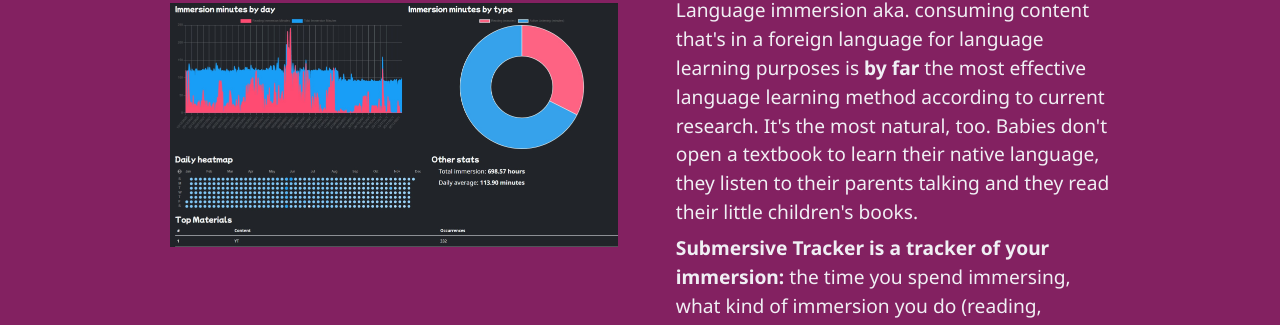
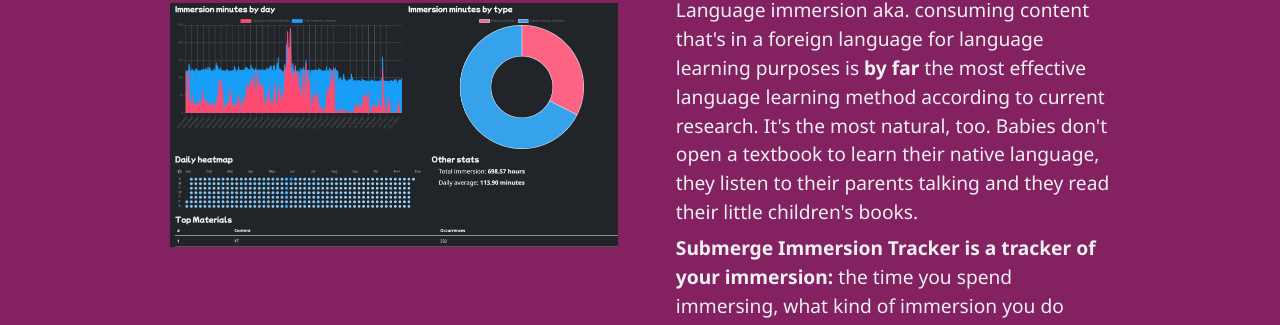
Before and after one commit to TatuLaras/submerge-landing, a plain HTML site: page index.html in a window 1280 px wide. Shown: the part 624-949 px from the top of the page. Drawn offline with Linux system fonts and the light colour scheme; a web font is replaced by a local one.

Commit message:
Update index.html

```diff
--- a/index.html
+++ b/index.html
@@ -44,7 +44,7 @@
                         their parents talking and they read their little children's books.
                     </p>
                     <p>
-                        <b>Submersive Tracker is a tracker of your immersion:</b> the time you spend
+                        <b>Submerge Immersion Tracker is a tracker of your immersion:</b> the time you spend
                         immersing, what kind of immersion you do (reading, listening, active,
                         passive), and the content you choose to do it with. This app gives you an
                         intuitive interface to add that data to the current day or edit previous
```
